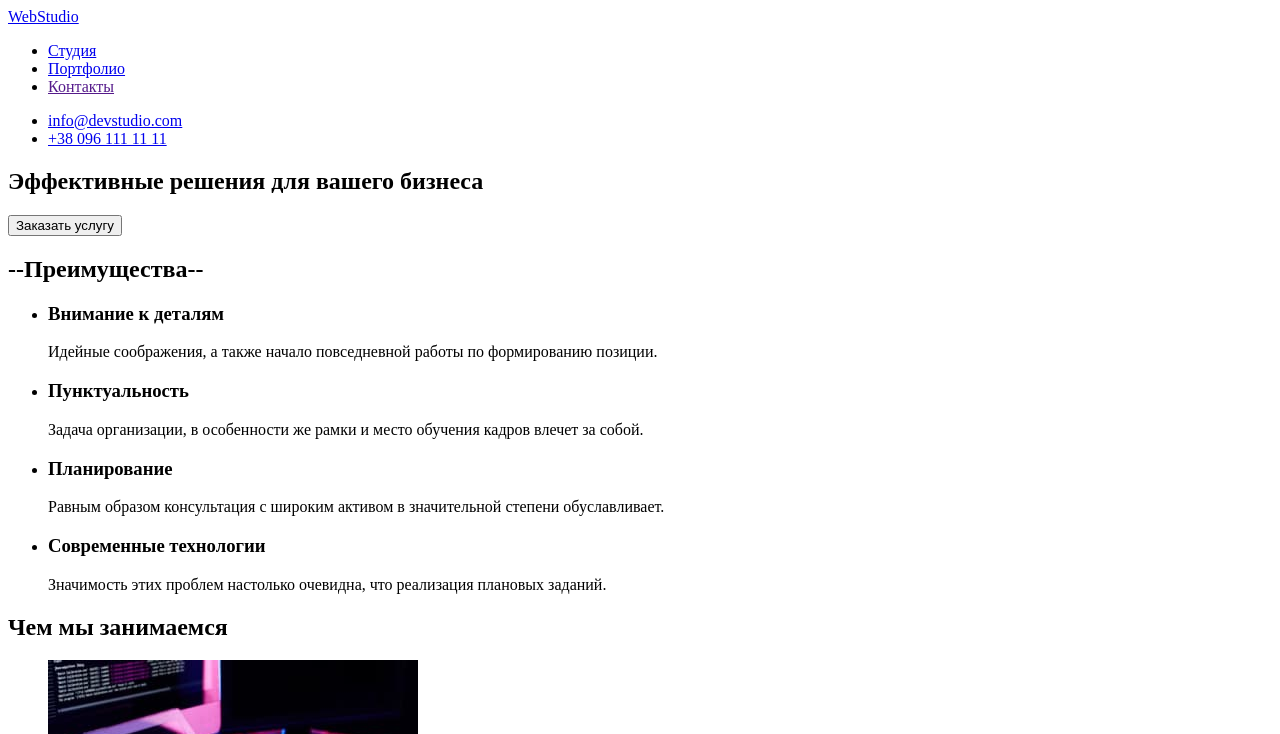
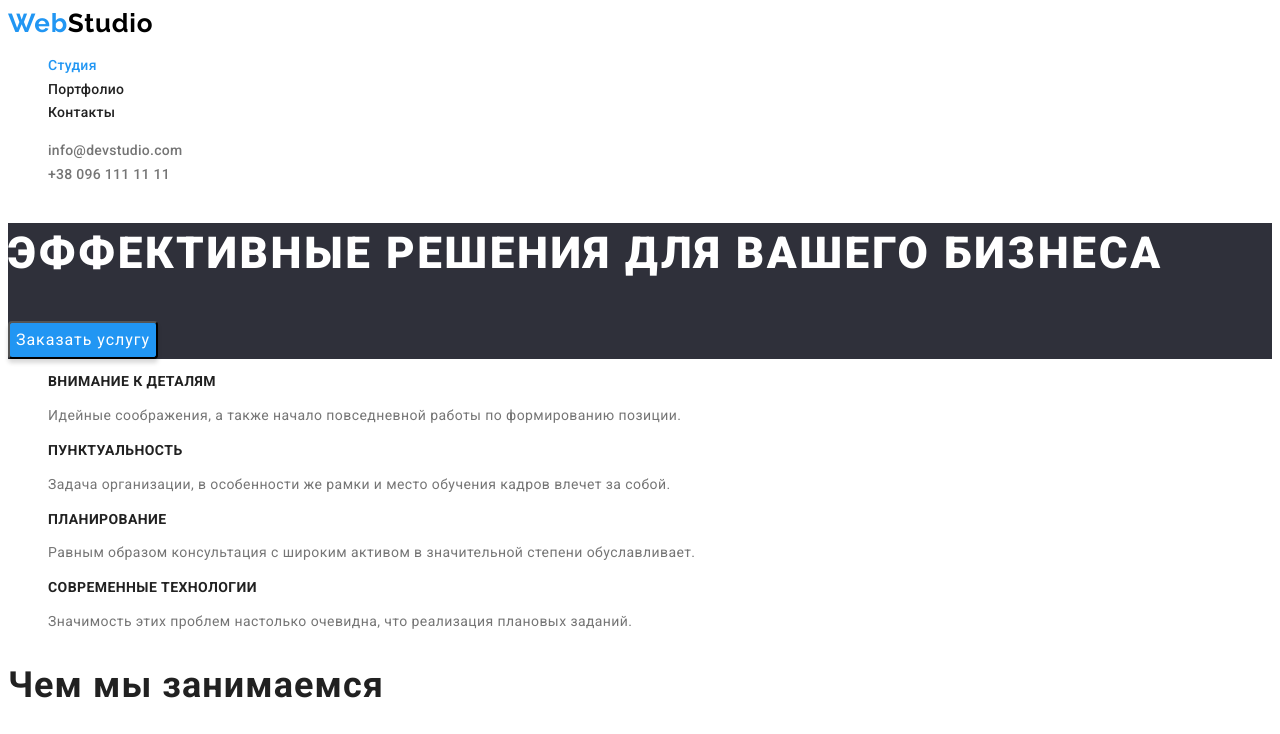
Before and after one commit to Olezhe1/goit-markup-hw-02, a plain HTML site: page index.html in a window 1280 px wide. Shown: the top 734 px of the page. Drawn offline with Linux system fonts and the light colour scheme.

Commit message:
Додано стилі css до головноъ сторінки
але зовнішній вигляд не працює

```diff
--- a/index.html
+++ b/index.html
@@ -5,62 +5,69 @@
     <meta http-equiv="X-UA-Compatible" content="IE=edge">
     <meta name="viewport" content="width=device-width, initial-scale=1.0">
     <title>Студия</title>
+    <link rel="preconnect" href="https://fonts.gstatic.com" />
+    <link href="https://fonts.googleapis.com/css2?family=Raleway:wght@700&family=Roboto:wght@400;500;700;900&display=swap"
+        rel="stylesheet" />
+    <link rel="stylesheet" href="/style.css" />
 </head>
 <body>
     <header>
         <nav>
-            <a href="/index.html">WebStudio</a>
-        <ul>
-            <li><a href="/index.html">Студия</a>
+            <a href="./index.html" class="logo"><span class="logo-web">Web</span>Studio</a>
+        <ul class="list">
+            <li><a href="/index.html" class="link menu-nav active">Студия</a>
             </li>
-            <li><a href="/portfolio.html">Портфолио</a>
+            <li><a href="/portfolio.html" class="link menu-nav">Портфолио</a>
             </li>
-            <li><a href="">Контакты</a></li>
+            <li> <a href="" class="link menu-nav">Контакты</a></li>
         </ul>
         </nav>
-        <ul>
+        <ul class="list">
             <li>
-                <a href="mailto:info@devstudio.com">info@devstudio.com</a>
+                <a href="mailto:info@devstudio.com" class="link menu-contacts">info@devstudio.com</a>
             </li>
             <li>
-                <a href="tel:+380961111111"> +38 096 111 11 11</a>
+                <a href="tel:+380961111111" class="link menu-contacts"> +38 096 111 11 11</a>
             </li>
         </ul>
     </header>
     <main>
         <!--Hero-->
-        <section>
-            <h1>
+        <section class="hero">
+            <h1 class="hero-title">
                 Эффективные решения
                 для вашего бизнеса
             </h1>
-        <button type="button">
+        <button type="button" class="hero-button">
             Заказать услугу
         </button>
-
         </section>
         <!--Преимущества-->
         <section>
-            <h2>--Преимущества--</h2>
-            <ul>
-                <li> <h3>Внимание к деталям</h3>
+            <!--<h2>--Преимущества--</h2>-->
+            <ul class="list">
+                <li>
+                    <h3 class="subsection-title">Внимание к деталям</h3>
                     <p>Идейные соображения, а также начало повседневной работы по формированию позиции.</p>
                 </li>
-                <li> <h3>Пунктуальность</h3>
+                <li>
+                    <h3 class="subsection-title">Пунктуальность</h3>
                     <p>Задача организации, в особенности же рамки и место обучения кадров влечет за собой.</p>
                 </li>
-                <li> <h3>Планирование</h3>
+                <li>
+                    <h3 class="subsection-title">Планирование</h3>
                     <p>Равным образом консультация с широким активом в значительной степени обуславливает.</p>
                 </li>
-                <li><h3>Современные технологии</h3>
+                <li>
+                    <h3 class="subsection-title">Современные технологии</h3>
                     <p>Значимость этих проблем настолько очевидна, что реализация плановых заданий.</p>
                 </li>
             </ul>
         </section>
         <!--Чем мы занимаемся-->
         <section>
-            <h2>Чем мы занимаемся</h2>
-            <ul>
+            <h2 class="section-title">Чем мы занимаемся</h2>
+            <ul class="list">
                 <li>
                     <a href="">
                         <img src="images/img1.jpg" alt="Робота за компютером" width="370">
@@ -79,34 +86,35 @@
             </ul>
         </section>
         <!--Наша команда-->
-        <section>
-            <h2>Наша команда</h2>
-            <ul>
+        <section class="team">
+            <h2 class="section-title">Наша команда</h2>
+            <ul class="list">
                 <li><img src="images/ID.jpg" alt="Фото Игорь Демьяненко" width="270">
-                <h3>Игорь Демьяненко</h3>
-                <p>Product Designer</p>
+                <h3 class="team-names">Игорь Демьяненко</h3>
+                <p class="team-professions">Product Designer</p>
                 </li>
                 <li><img src="images/OP.jpg" alt="Фото Ольга Репина" width="270">
-                <h3>Ольга Репина</h3>
-                <p>Frontend Developer</p>
+                <h3 class="team-names">Ольга Репина</h3>
+                <p class="team-professions">Frontend Developer</p>
                 </li>
                 <li><img src="images/NT.jpg" alt="Фото Николай Тарасов" width="270">
-                <h3>Николай Тарасов</h3>
-                <p>Marketing</p>
+                <h3 class="team-names">Николай Тарасов</h3>
+                <p class="team-professions">Marketing</p>
                 </li>
                 <li><img src="images/ME.jpg" alt="Фото Михаил Ермаков" width="270">
-                <h3>Михаил Ермаков</h3>
-                <p>UI Designer</p>
+                <h3 class="team-names">Михаил Ермаков</h3>
+                <p class="team-professions">UI Designer</p>
                 </li>
             </ul>
         </section>
     </main>
-    <footer>
-        <a href="/index.html">WebStudio</a>
+    <footer class="footer">
+        <a class="logo" href=""><span class="logo-web">Web</span><span class="logo-studio-footer">Studio</span></a>
         <address>
-            <a href="ссилка_google_map"></a> г. Киев, пр-т Леси Украинки, 26
-            <a href="mailto:info@example.com">info@example.com</a>
-            <a href="tel:+380961111111"> +38 096 111 11 11</a>
+            <a href="https://goo.gl/maps/ZH45Ejz193mU29eU7">г. Киев, пр-т Леси
+                Украинки, 26</a><br>
+            <a href="mailto:info@example.com" class="contacts-footer link">info@example.com</a> <br>
+            <a href="tel:+380961111111" class="contacts-footer link"> +38 096 111 11 11</a>
         </address>
     </footer>
 </body>
--- a/style.css
+++ b/style.css
@@ -0,0 +1,157 @@
+:root {
+    --primary-text-color: #757575;
+    --secondary-text-color: #ffffff;
+    --title-text-color: #212121;
+    --accent-color: #2196f3;
+    --primary-bgd-color: #ffffff;
+    --secondary-bgd-color: #2f303a;
+    --third-bgd-color: #f5f4fa;
+}
+
+body {
+    font-family: "Roboto", sans-serif;
+    font-size: 14px;
+    line-height: 1.7;
+    letter-spacing: 0.03em;
+    color: var(--primary-text-color);
+    background-color: var(--primary-bgd-color);
+}
+
+.link {
+    text-decoration: none;
+}
+
+.link:hover,
+.link:focus,
+.link:active {
+    color: var(--accent-color);
+}
+
+.list {
+    list-style: none;
+}
+
+.list .active {
+    color: var(--accent-color);
+}
+
+
+.logo {
+    font-family: "Raleway", sans-serif;
+    font-weight: 700;
+    font-size: 26px;
+    line-height: 1.2;
+    letter-spacing: 0.03em;
+    text-decoration: none;
+    color: #000000;
+}
+
+.logo-web {
+    color: var(--accent-color);
+}
+
+.menu-nav {
+    font-weight: 500;
+    font-size: 14px;
+    line-height: 1.2;
+    letter-spacing: 0.02em;
+    color: var(--title-text-color);
+}
+
+
+.menu-contacts {
+    font-weight: 500;
+    font-size: 14px;
+    line-height: 1.2;
+    letter-spacing: 0.02em;
+    color: var(--primary-text-color);
+}
+
+
+.hero {
+    background-color: var(--secondary-bgd-color);
+}
+
+.hero-title {
+    font-weight: 900;
+    font-size: 44px;
+    line-height: 1.4;
+    letter-spacing: 0.06em;
+    text-transform: uppercase;
+    color: var(--secondary-text-color);
+}
+
+.hero-button {
+    font-family: inherit;
+    font-size: 16px;
+    line-height: 2;
+    display: flex;
+    text-align: center;
+    letter-spacing: 0.06em;
+    color: var(--secondary-text-color);
+    background-color: var(--accent-color);
+    box-shadow: 0px 4px 4px rgba(0, 0, 0, 0.15);
+    border-radius: 4px;
+}
+
+.subsection-title {
+    font-weight: 700;
+    font-size: 14px;
+    line-height: 1.2;
+    letter-spacing: 0.03em;
+    text-transform: uppercase;
+    color: var(--title-text-color);
+}
+
+.section-title {
+    font-weight: 700;
+    font-size: 36px;
+    line-height: 1.2;
+    letter-spacing: 0.03em;
+    color: var(--title-text-color);
+}
+
+
+.team {
+    background-color: #f5f4fa;
+}
+
+.team-names {
+    font-weight: 500;
+    font-size: 16px;
+    line-height: 1.2;
+    letter-spacing: 0.03em;
+    color: var(--title-text-color);
+}
+
+.team-professions {
+    font-size: 16px;
+    line-height: 1.2;
+    letter-spacing: 0.03em;
+    color: var(--primary-text-color);
+}
+
+
+.footer {
+    background-color: var(--secondary-bgd-color);
+}
+
+.logo-studio-footer {
+    color: var(--secondary-text-color);
+}
+
+.addess-footer {
+    font-style: normal;
+    font-size: 14px;
+    line-height: 2;
+    letter-spacing: 0.03em;
+    color: var(--secondary-text-color);
+}
+
+.contacts-footer {
+    font-style: normal;
+    font-size: 14px;
+    line-height: 2;
+    letter-spacing: 0.03em;
+    color: rgba(255, 255, 255, 0.6);
+}
```
Also changed, not shown: portfolio.html (+11 -14 lines), images/portfolio/Headphones.jpg (renamed from images/portfolio/Headphones (1).jpg), images/portfolio/NBA.jpg (renamed from images/portfolio/NBA (1).jpg), images/portfolio/Open-notebook.jpg (renamed from images/portfolio/Open notebook (1).jpg), images/portfolio/Seafood-restaurant.jpg (renamed from images/portfolio/Seafood restaurant (1).jpg), images/portfolio/monitor.jpg (renamed from images/portfolio/monitor (1).jpg), images/portfolio/open-book.jpg (renamed from images/portfolio/open book (1).jpg), images/portfolio/tag.jpg (renamed from images/portfolio/tag (1).jpg), images/portfolio/two-boxes.jpg (renamed from images/portfolio/two boxes (1).jpg), images/portfolio/work-on-open-notebook.jpg (renamed from images/portfolio/work on open notebook (1).jpg).
